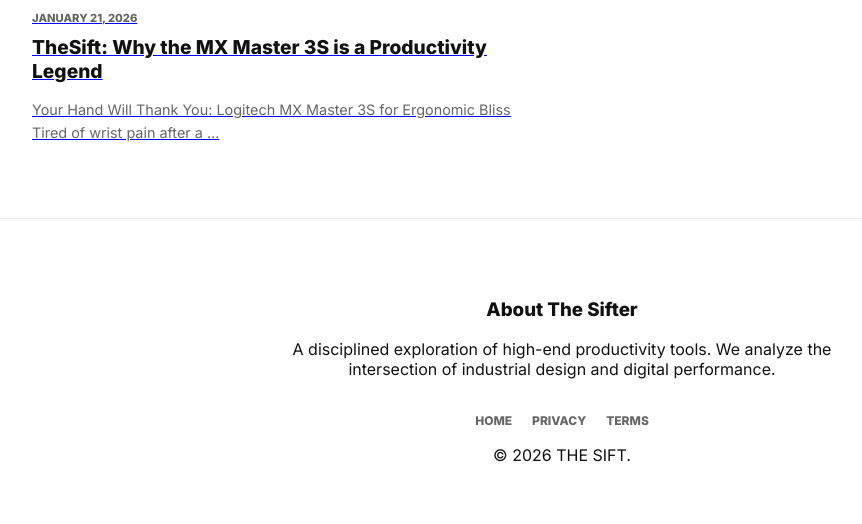
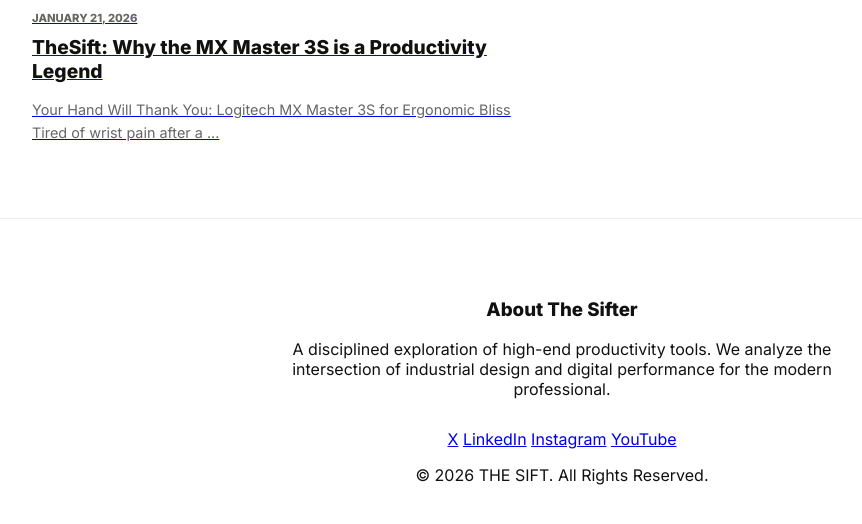
Before and after one commit to 174hz/thesift, a Jekyll site: the page built from index.html, in a window 1280 px wide and 900 px high, scrolled down 2485 px, cut to the strip 339-863 px from the top of the window. Shown: the whole strip, without its empty margins (78-940 px from the left). Built offline with Jekyll 4.4.1, drawn with Linux system fonts in a browser that asks for light colours.

Commit message:
Update default.html

```diff
--- a/_layouts/default.html
+++ b/_layouts/default.html
@@ -27,26 +27,28 @@
         <div class="site-wrapper">
             <div class="about-sifter">
                 <h3>About The Sifter</h3>
-                <p>A disciplined exploration of high-end productivity tools. We analyze the intersection of industrial design and digital performance.</p>
+                <p>A disciplined exploration of high-end productivity tools. We analyze the intersection of industrial design and digital performance for the modern professional.</p>
             </div>
+
+            <div class="social-bar">
+                <a href="#">X</a>
+                <a href="#">LinkedIn</a>
+                <a href="#">Instagram</a>
+                <a href="#">YouTube</a>
+            </div>
+
             <div class="footer-divider"></div>
-            <ul class="footer-links">
-                <li><a href="{{ site.baseurl }}/">Home</a></li>
-                <li><a href="{{ '/privacy-policy' | relative_url }}">Privacy</a></li>
-                <li><a href="{{ '/terms' | relative_url }}">Terms</a></li>
-            </ul>
-            <p class="copyright">&copy; 2026 THE SIFT.</p>
+            <p class="copyright">&copy; 2026 THE SIFT. All Rights Reserved.</p>
         </div>
     </footer>
 
     <script>
-        const cycleBtn = document.getElementById('theme-cycle');
         const themes = ['light', 'dark', 'graphite', 'ivory'];
         let currentIdx = themes.indexOf(localStorage.getItem('theme') || 'light');
         if (currentIdx === -1) currentIdx = 0;
         document.documentElement.setAttribute('data-theme', themes[currentIdx]);
 
-        cycleBtn.addEventListener('click', () => {
+        document.getElementById('theme-cycle').addEventListener('click', () => {
             currentIdx = (currentIdx + 1) % themes.length;
             const newTheme = themes[currentIdx];
             document.documentElement.setAttribute('data-theme', newTheme);
```
